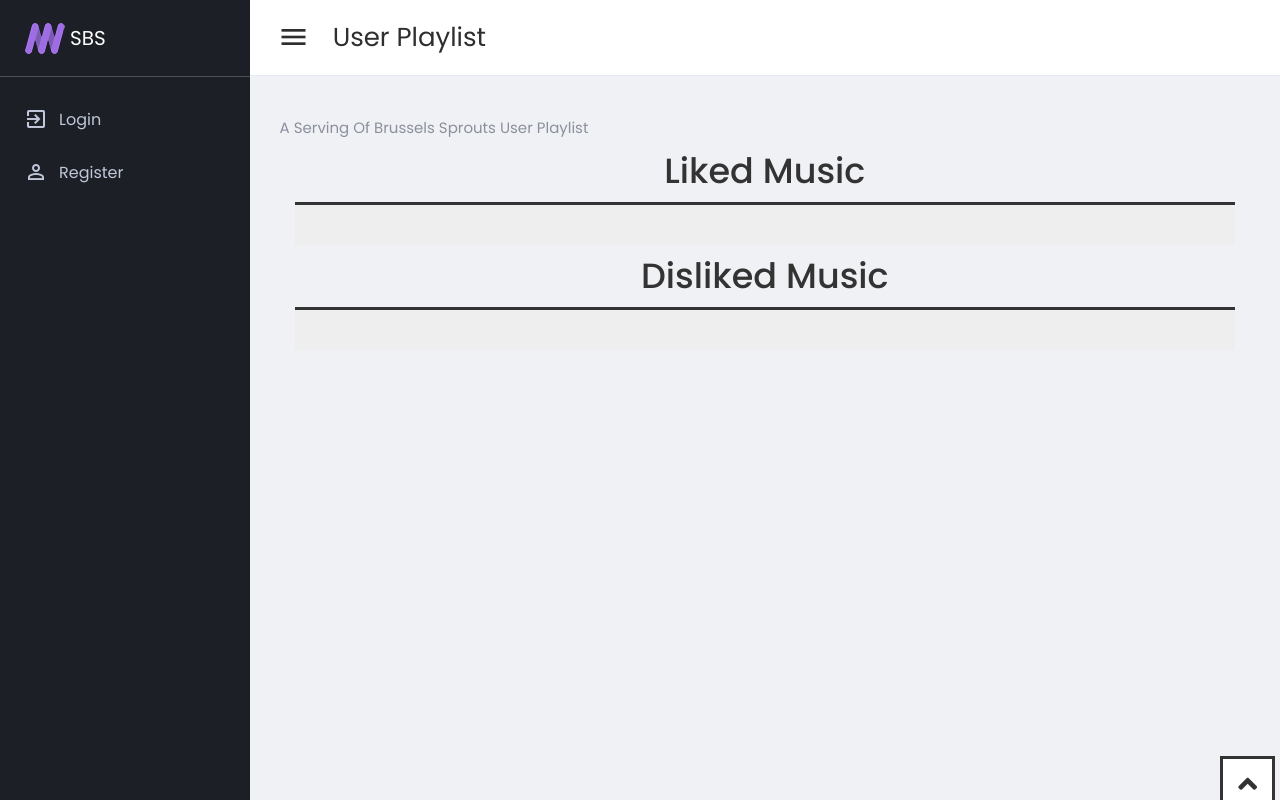
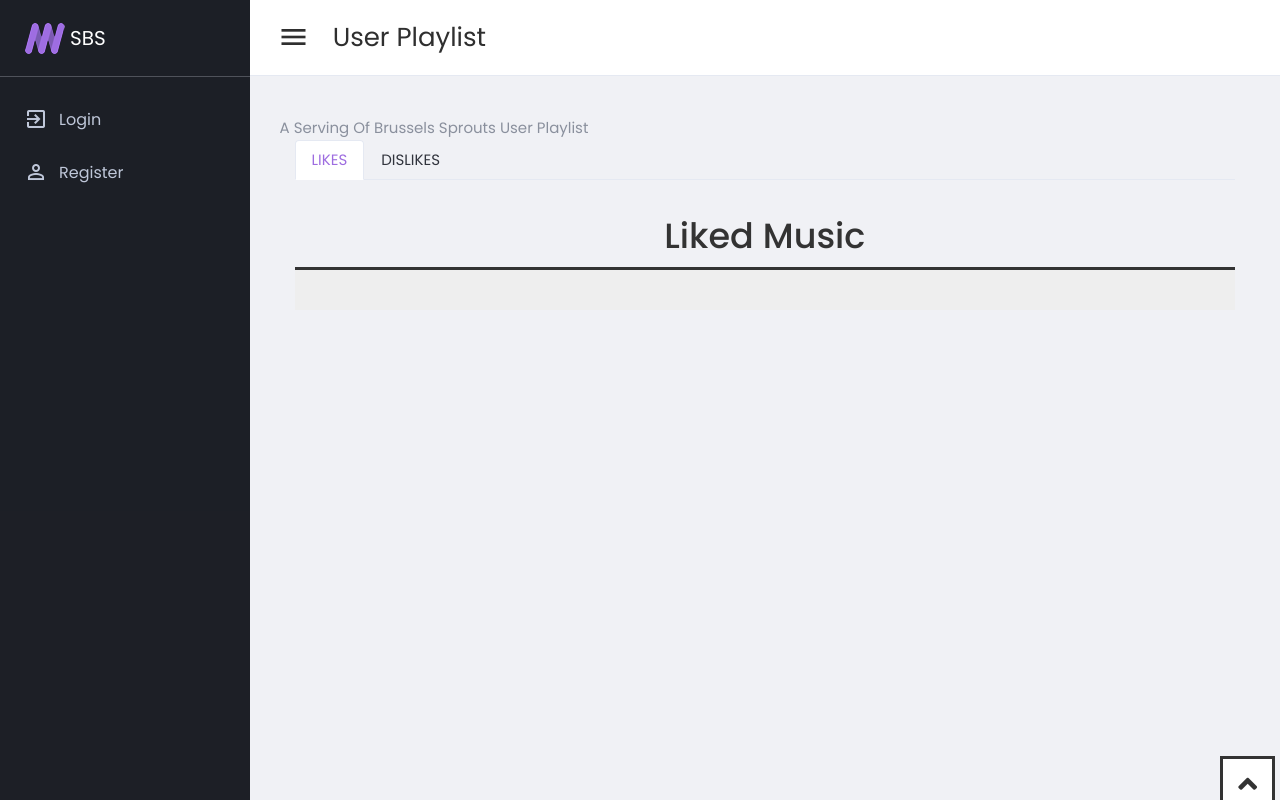
Before and after one commit to Rowan-Senior-Project-F22/A-Serving-of-Brussels-Sprouts, a Django app: template recommender/templates/recommender/user_playlist.html in a window 1280 px wide. Run offline with Django 3.2, Linux system fonts and the light colour scheme; the template is opened without the code that fills it, so the values that code supplies are empty; some libraries are stand-ins or nearby versions.

Commit message:
Modified User Playlist
Implemented a tabbed view for the like and dislikes playlists.

```diff
--- a/recommender/templates/recommender/user_playlist.html
+++ b/recommender/templates/recommender/user_playlist.html
@@ -30,6 +30,22 @@ User Playlist
 
     <div class="container">
 
+        <ul class="nav nav-tabs mb-3" id="pills-tab" role="tablist">
+
+            <li class="nav-item">
+                <a class="nav-link active" id="pills-home-tab" data-toggle="pill" href="#nav-tabs-likes" role="tab"
+                    aria-controls="nav-tabs" aria-selected="true">Likes</a>
+            </li>
+
+            <li class="nav-item">
+                <a class="nav-link" id="nav-profile-tab" data-toggle="pill" href="#nav-profile" role="tab"
+                    aria-controls="nav-profile" aria-selected="false">Dislikes</a>
+            </li>
+
+        </ul>
+
+        <div class="tab-content mt-5" id="nav-tabContent">
+            <div class="tab-pane fade show active" id="nav-tabs-likes" role="tabpanel" aria-labelledby="nav-home-tab">
                 <h1 class="heading"> Liked Music </h1>
                 <div class="box-container">
                     {% for l in liked_music %}
@@ -70,7 +86,8 @@ User Playlist
                         <audio src="" controls></audio>
                     </div>
                 </div>
-
+            </div>
+            <div class="tab-pane fade" id="nav-profile" role="tabpanel" aria-labelledby="nav-profile-tab">
                 <h1 class="heading"> Disliked Music </h1>
                     <div class="box-container">
 
@@ -112,6 +129,8 @@ User Playlist
                             <audio src="" controls></audio>
                         </div>
                     </div>
+            </div>
+        </div>
 
     </div>
 
```
Lines whose indentation alone changed are shown as unchanged.
